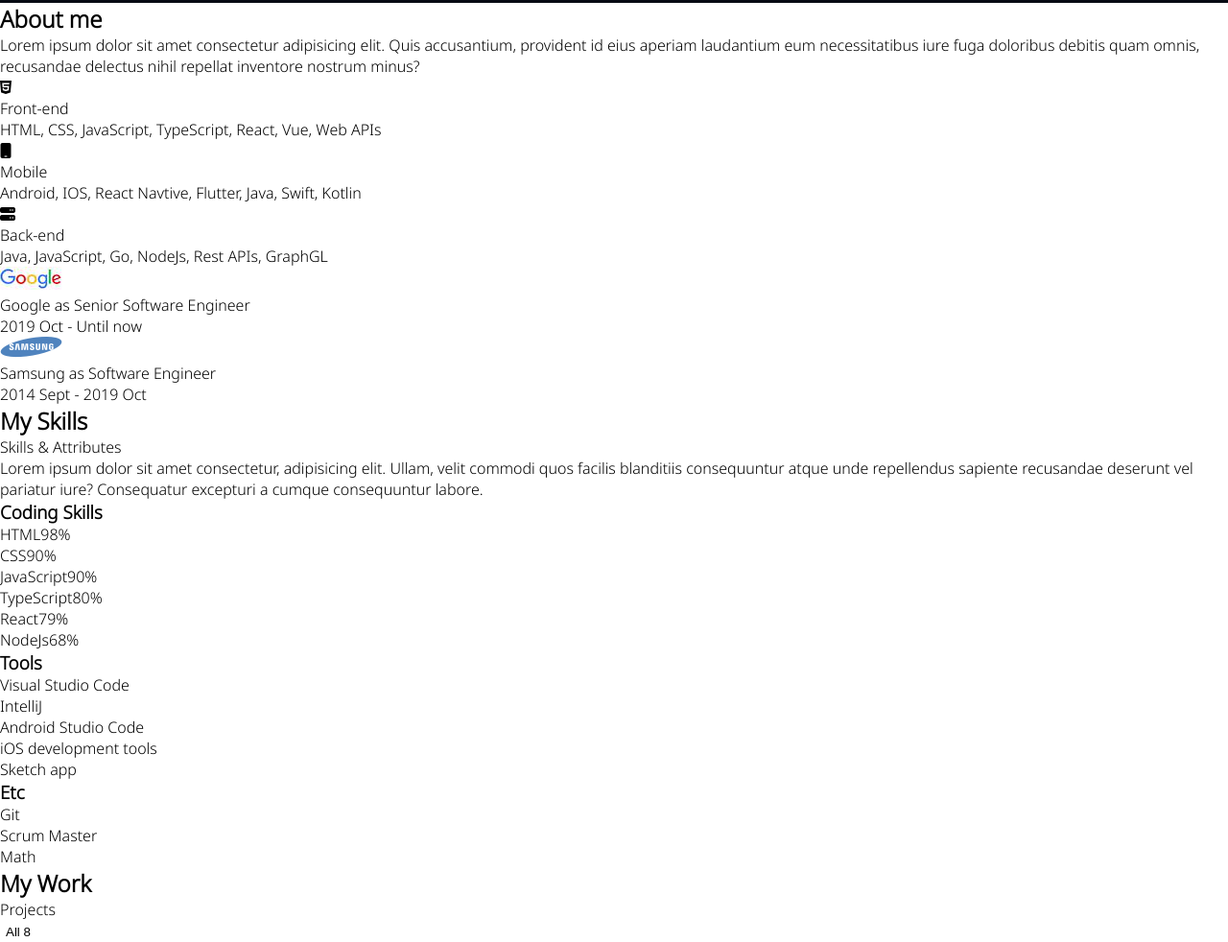
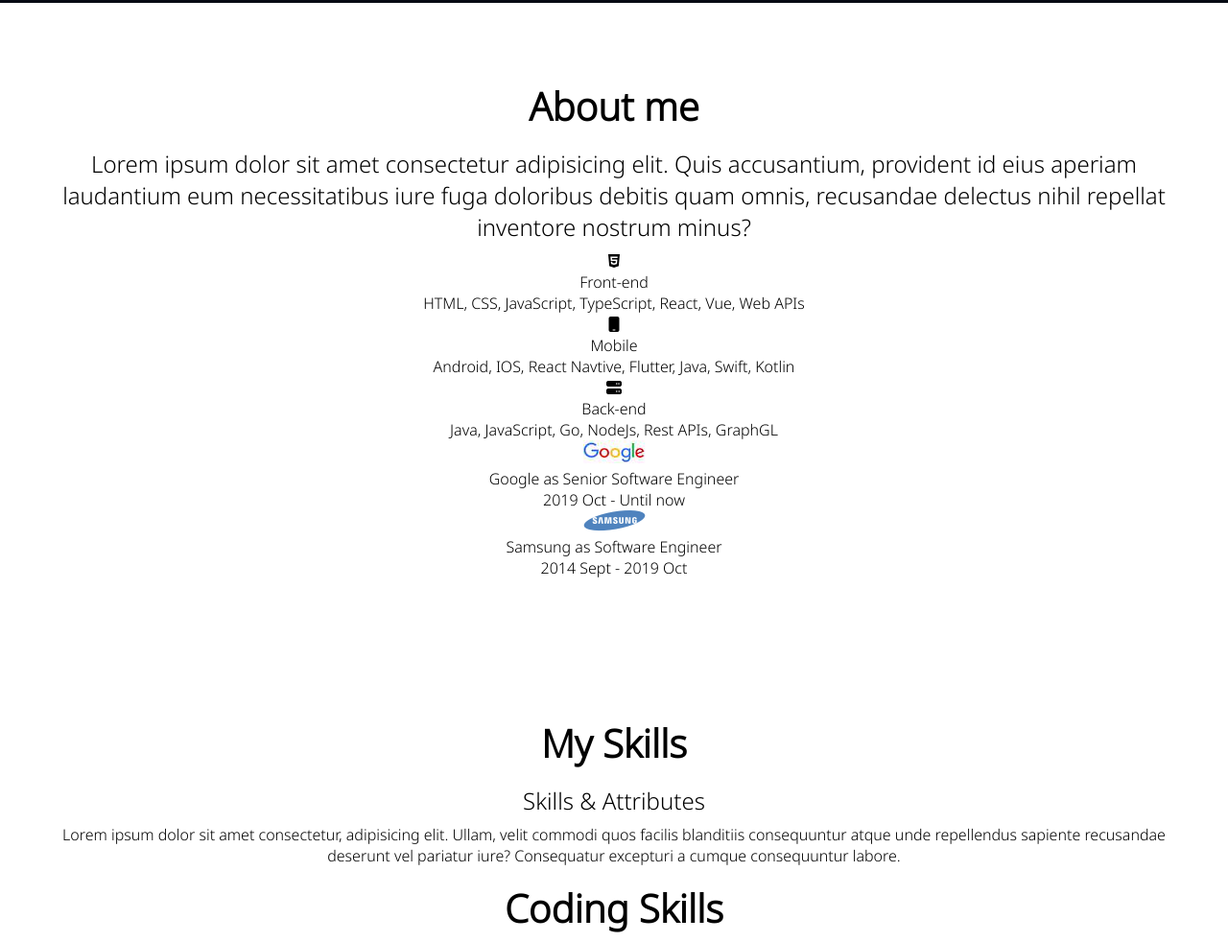
Before and after one commit to lego-jm/CloneCoding, a plain HTML site: page index.html in a window 1280 px wide. Shown: the part 720-1702 px from the top of the page at 96% size. Drawn offline with Linux system fonts and the light colour scheme.

Commit message:
css common

```diff
--- a/css/style.css
+++ b/css/style.css
@@ -46,6 +46,22 @@ button {
 
 button:focus {
   outline: 1px solid var(--color-accent);
+}
+
+/* Common */
+.section {
+  padding: 4rem;
+  text-align: center;
+}
+
+.title {
+  font-size: 2.5rem;
+  margin: 1rem 0;
+}
+
+.description {
+  font-size: 1.5rem;
+  margin: 0.5rem 0;
 }
 
 /* Header */
--- a/index.html
+++ b/index.html
@@ -67,9 +67,9 @@
         <a class="home__contact" href="#contact">Contact Me</a>
       </section>
       <!-- About me -->
-      <section id="about">
-        <h2>About me</h2>
-        <p>
+      <section id="about" class="section">
+        <h2 class="title">About me</h2>
+        <p class="description">
           Lorem ipsum dolor sit amet consectetur adipisicing elit. Quis
           accusantium, provident id eius aperiam laudantium eum necessitatibus
           iure fuga doloribus debitis quam omnis, recusandae delectus nihil
@@ -110,9 +110,9 @@
         </ul>
       </section>
       <!-- Skills -->
-      <section id="skills">
-        <h2>My Skills</h2>
-        <p>Skills & Attributes</p>
+      <section id="skills" class="section">
+        <h2 class="title">My Skills</h2>
+        <p class="description">Skills & Attributes</p>
         <p>
           Lorem ipsum dolor sit amet consectetur, adipisicing elit. Ullam, velit
           commodi quos facilis blanditiis consequuntur atque unde repellendus
@@ -121,7 +121,7 @@
         </p>
         <div>
           <section>
-            <h3>Coding Skills</h3>
+            <h3 class="title">Coding Skills</h3>
             <ul>
               <li>
                 <div><span>HTML</span><span>98%</span></div>
@@ -170,9 +170,9 @@
         </div>
       </section>
       <!-- Work -->
-      <section id="work">
-        <h2>My Work</h2>
-        <p>Projects</p>
+      <section id="work" class="section">
+        <h2 class="title">My Work</h2>
+        <p class="description">Projects</p>
         <ul>
           <li>
             <button>All <span>8</span></button>
@@ -263,9 +263,9 @@
         </ul>
       </section>
       <!-- Testimonials -->
-      <section id="testimonial">
-        <h2>Testimonial</h2>
-        <p>See what they say about me</p>
+      <section id="testimonial" class="section">
+        <h2 class="title">Testimonial</h2>
+        <p class="description">See what they say about me</p>
         <ul>
           <li>
             <img src="./images/testimonials/people1.webp" alt="people1" />
@@ -317,9 +317,9 @@
       </aside>
     </main>
     <!-- Footer -->
-    <footer id="contact">
-      <h2>Let&#39;s talk</h2>
-      <p>wjddb10@gmail.com</p>
+    <footer id="contact" class="section">
+      <h2 class="title">Let&#39;s talk</h2>
+      <p class="description">wjddb10@gmail.com</p>
       <ul>
         <li>
           <a
```
